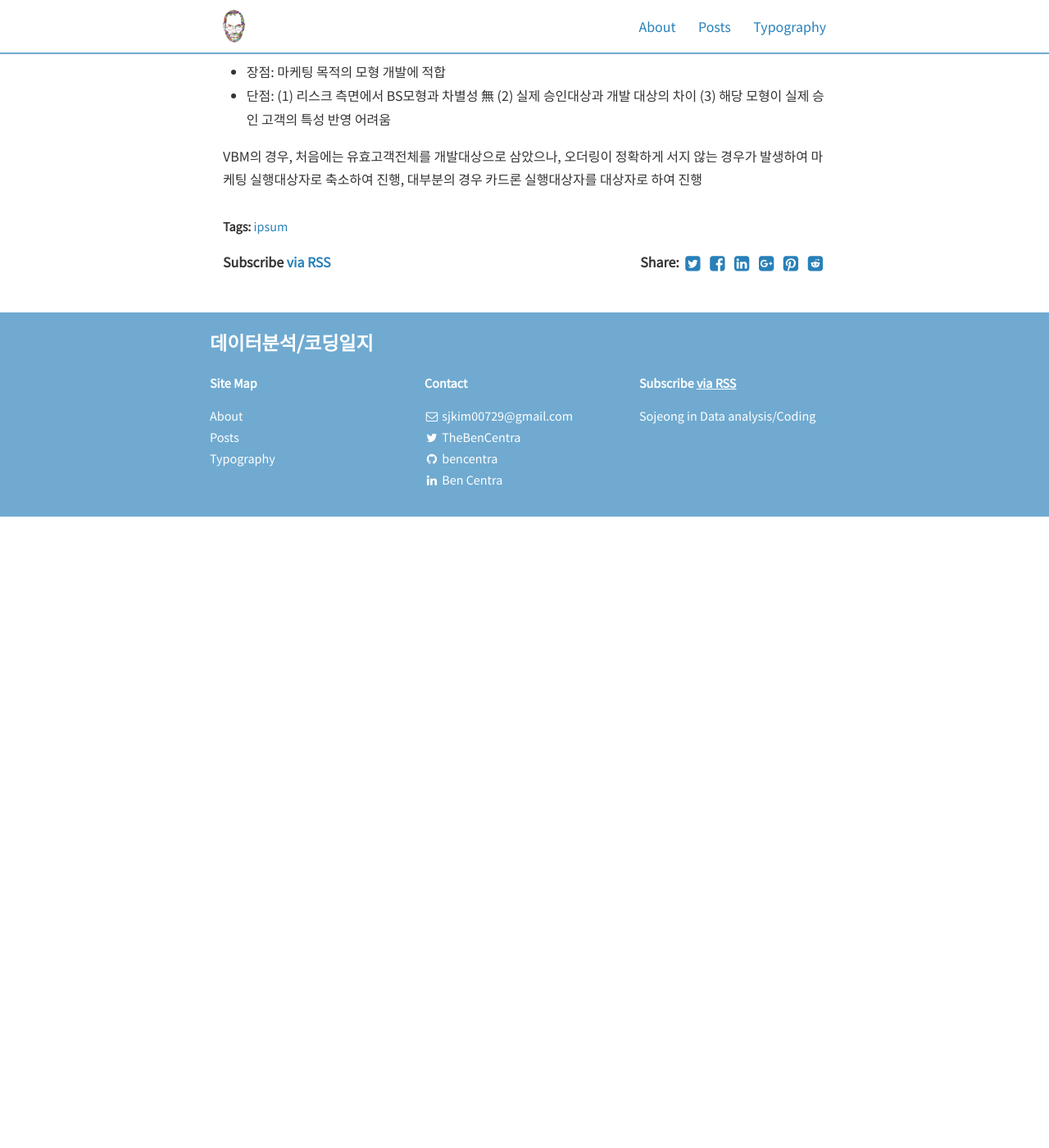
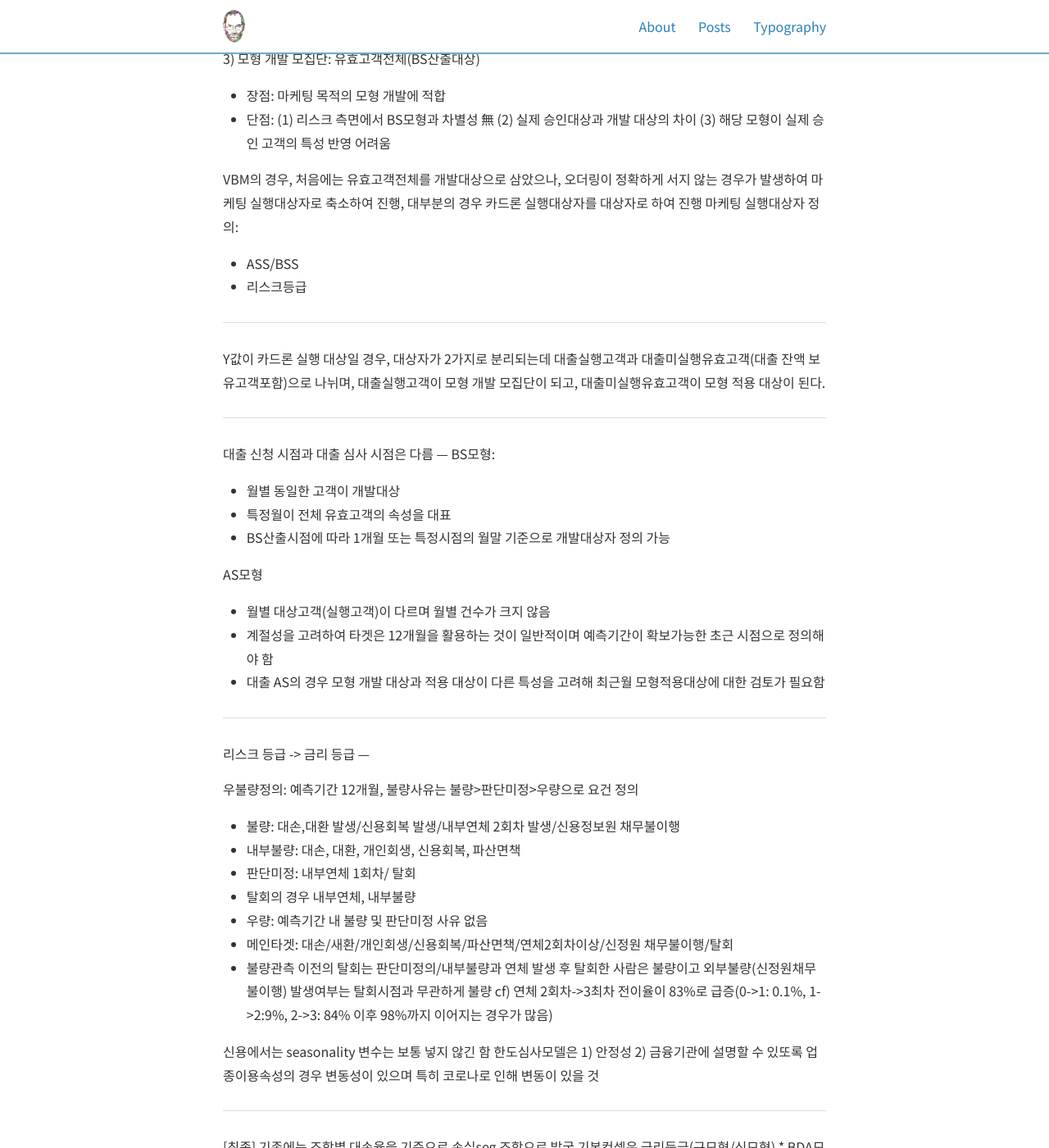
Before and after one commit to sjkim-design/sjkim-design.github.io, a Jekyll site: the page built from _posts/2015-04-18-dummy4.md, in a window 1280 px wide and 1400 px high, scrolled down 1043 px. Shown: the whole window at 82% size. Built offline with Jekyll 4.4.1, drawn with Linux system fonts in a browser that asks for light colours; nearby versions of some CDN libraries; some web fonts are replaced; before the commit the page ends 1673 px from its top, so only the background shows below that; some of the changed text lies outside the part shown.

Commit message:
Update 2015-04-18-dummy4.md

```diff
--- a/_posts/2015-04-18-dummy4.md
+++ b/_posts/2015-04-18-dummy4.md
@@ -6,7 +6,7 @@ author: KSJ
 categories: PROJECT
 tags: ipsum
 ---
-
+K-S 통계량(Kolmogorov-Smirnov Statistics)
 0. CSS /ASS/BSS의
 CSS(Credit Scoring System):신용평점모델
 
@@ -47,3 +47,80 @@ CSS(Credit Scoring System):신용평점모델
 
 VBM의 경우, 처음에는 유효고객전체를 개발대상으로 삼았으나, 오더링이 정확하게 서지 않는 경우가 발생하여
 마케팅 실행대상자로 축소하여 진행, 대부분의 경우 카드론 실행대상자를 대상자로 하여 진행
+마케팅 실행대상자 정의:
+- ASS/BSS
+- 리스크등급
+
+---
+Y값이 카드론 실행 대상일 경우,
+대상자가 2가지로 분리되는데 대출실행고객과 대출미실행유효고객(대출 잔액 보유고객포함)으로 나뉘며,
+대출실행고객이 모형 개발 모집단이 되고, 대출미실행유효고객이 모형 적용 대상이 된다.
+
+---
+대출 신청 시점과 대출 심사 시점은 다름
+---
+BS모형:
+- 월별 동일한 고객이 개발대상
+- 특정월이 전체 유효고객의 속성을 대표
+- BS산출시점에 따라 1개월 또는 특정시점의 월말 기준으로 개발대상자 정의 가능
+
+AS모형
+- 월별 대상고객(실행고객)이 다르며 월별 건수가 크지 않음
+- 계절성을 고려하여 타겟은 12개월을 활용하는 것이 일반적이며 예측기간이 확보가능한 초근 시점으로 정의해야 함
+- 대출 AS의 경우 모형 개발 대상과 적용 대상이 다른 특성을 고려해 최근월 모형적용대상에 대한 검토가 필요함
+
+---
+리스크 등급 -> 금리 등급
+---
+
+우불량정의: 예측기간 12개월, 불량사유는 불량>판단미정>우량으로 요건 정의
+- 불량: 대손,대환 발생/신용회복 발생/내부연체 2회차 발생/신용정보원 채무불이행
+- 내부불량: 대손, 대환, 개인회생, 신용회복, 파산면책
+- 판단미정: 내부연체 1회차/ 탈회
+- 탈회의 경우 내부연체, 내부불량
+- 우량: 예측기간 내 불량 및 판단미정 사유 없음
+- 메인타겟: 대손/새환/개인회생/신용회복/파산면책/연체2회차이상/신정원 채무불이행/탈회
+- 불량관측 이전의 탈회는 판단미정의/내부불량과 연체 발생 후 탈회한 사람은 불량이고 외부불량(신정원채무불이행) 발생여부는 탈회시점과 무관하게 불량
+cf) 연체 2회차->3최차 전이율이 83%로 급증(0->1: 0.1%, 1->2:9%, 2->3: 84% 이후 98%까지 이어지는 경우가 많음)
+
+
+
+신용에서는 seasonality 변수는 보통 넣지 않긴 함
+한도심사모델은 1) 안정성 2) 금융기관에 설명할 수 있또록
+업종이용속성의 경우 변동성이 있으며 특히 코로나로 인해 변동이 있을 것
+
+---
+[최종]
+기존에는 조합별 대손율을 기준으로 손실seg 조합으로 발굴
+기본컨셉은 금리등급(구모형/신모형) * BDA모형->우량과 불량 seg 구분: 회원수/회원수비중/취급고/추정손익
+추정손익은 평균수익률-비용률-대손율
+우량은 금리하 & 모델상: 오퍼강도차등화
+불량은 금리상&모델하: 오퍼 미제공
+불량: 외부/내부연체,파산,개인회
+1차: 전회원: train 19.12/10m(731/39,000) test 20.04/6m(738/20,000)/rf/317var
+-적용대상: 한도산출대상자
+2차: 마케팅대상자 최근 2년간 당타사CA/CL 이용경험자
+대상자수와 불량률 확인 하위등급으로 갈수록 불량률 점증/모델변별력/취급건에 대한 손익 적자회원 7억원
+
+카드론 우량 seg마케팅 오퍼강화 finetuning
+
+초반에는 카드사용가능회원 -> 카드론마케팅대상자
+(1) 마케팅 모델: 우량취급고를 찾을 수 있는 관점
+- 우량관련 벼수 고민 ex)통신비 20만원 이상
+- 8월 이후 마이데이터 동의회원에 한하여 잔액정보
+- 4~5월의 오픈뱅킹
+- 백화점 문화센터
+
+(2) 월별 모델 성능 비교 체계
+챔피언 VS 챌린저
+(3) 엄종이용행태의 불안정성 해결
+- 업종이용의 계절성(연말의 유흥)
+- 1년치를 봐야함, 최근 3개월의 변화
+
+BS/AS
+-BS(기존회원70)
+-AS(신규 30~40)
+
+심사는 카드론모형과 CB사 등급 활용
+금리 등급은 리스크등급에 기여도를 가공하여 만들고 신용원가를 계산/분기별 pricing/회원에게 분기별로 금리 공지
+모델은 리스크모델(700~800만)과 카드론모델(100만)
```
